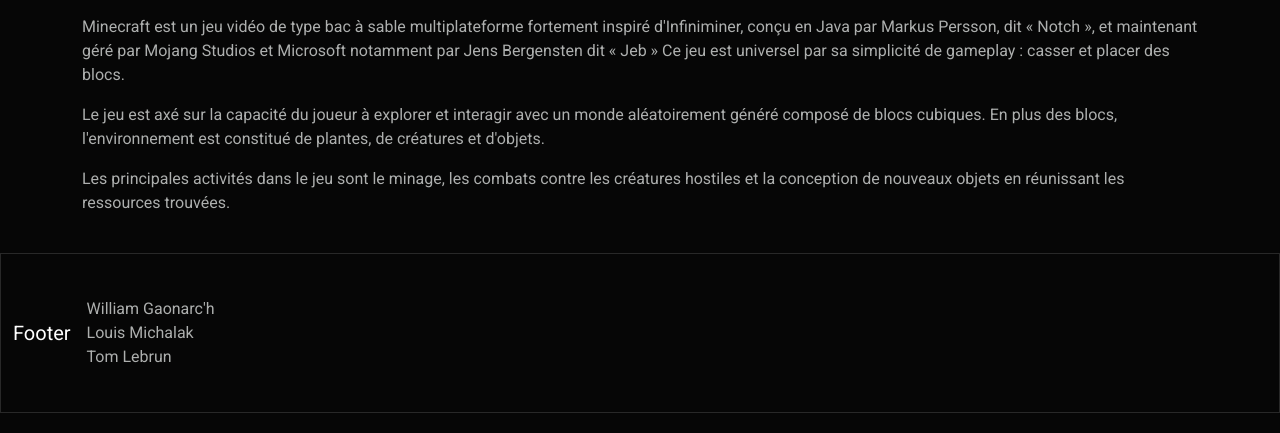
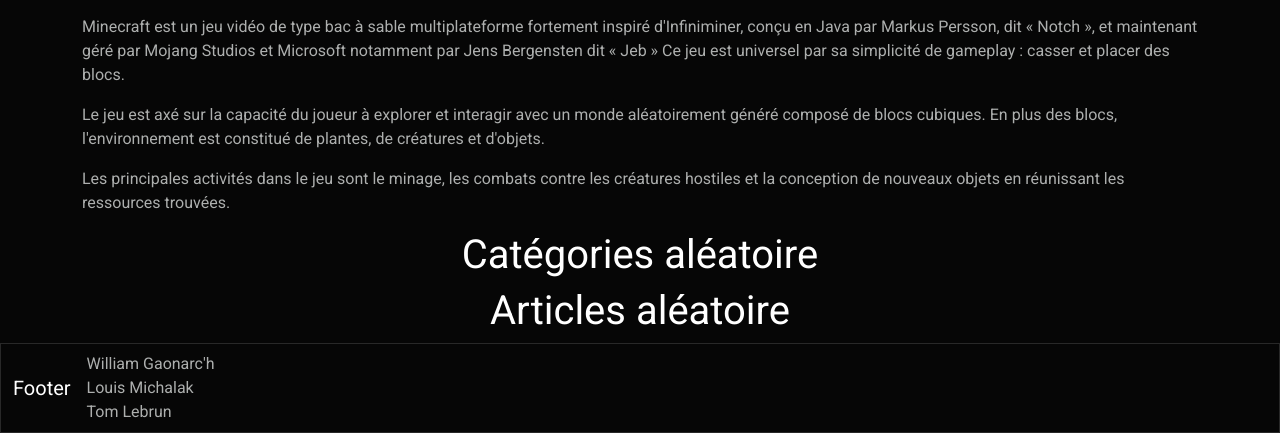
Before and after one commit to Nestea29950/Wiki-project, a Symfony app: template templates/home/index.html.twig in a window 1280 px wide. Shown: the part 387-820 px from the top of the page. Run offline with Twig, Linux system fonts and the light colour scheme; the template is opened without the code that fills it, so the values that code supplies are empty; some libraries are stand-ins or nearby versions.

Commit message:
article.titre fix

```diff
--- a/templates/home/index.html.twig
+++ b/templates/home/index.html.twig
@@ -9,7 +9,7 @@
 <p> Le jeu est axé sur la capacité du joueur à explorer et interagir avec un monde aléatoirement généré composé de blocs cubiques. En plus des blocs, l'environnement est constitué de plantes, de créatures et d'objets. <p>
 <p> Les principales activités dans le jeu sont le minage, les combats contre les créatures hostiles et la conception de nouveaux objets en réunissant les ressources trouvées. <p>
 </div>
-
+<h3> Catégories aléatoire </h3>
 {% for categorie in categories|slice(0,2) %}
 
             <div class="card  text-center  col-3 ">
@@ -25,11 +25,12 @@
             </div>
 
 {% endfor %}
+<h3> Articles aléatoire </h3>
 {% for article in articles|slice(0,2) %}
 
             <div class="card  text-center  col-3 ">
                         <div class="card-body">
-                            <h5 class="card-title">{{ article.nom }}</h5>
+                            <h5 class="card-title">{{ article.titre }}</h5>
                             <div class="d-flex">
                                 <a href="/categorie/{{ article.id }}/edit" class="p-0 m-0">Modifier</a>
                                 <a href="/categorie/{{ article.id }}/delete" class="p-0 m-0">Supprimer</a>
```
